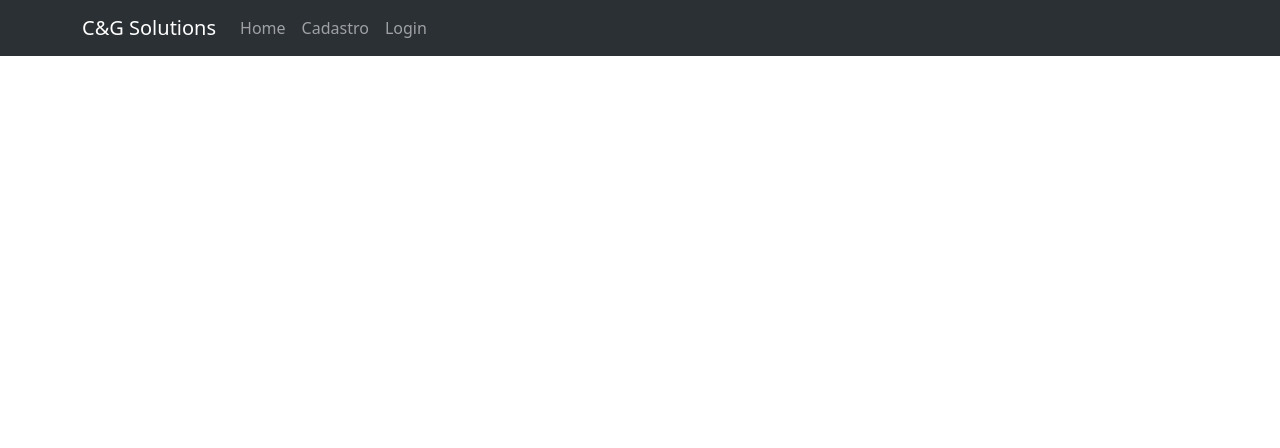
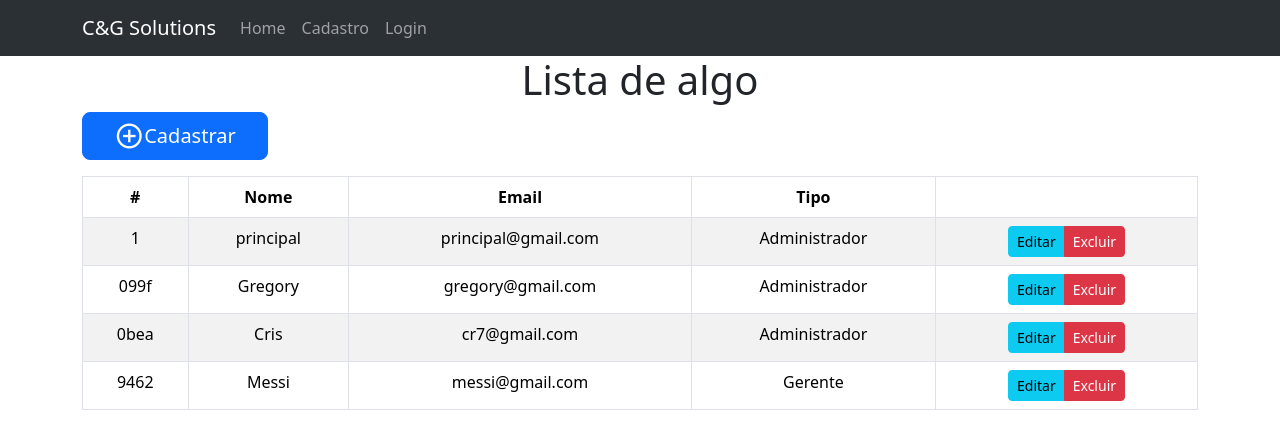
Before and after one commit to Joy-Jn/Prova-Refeita_JOY, a React (Create React App) app: page / in a window 1280 px wide. Shown: the top 448 px of the page. Built offline with nearby package versions, Linux system fonts and the light colour scheme; data requests are answered from the project's data file.

Commit message:
meia aula de novo

```diff
--- a/src/App.js
+++ b/src/App.js
@@ -19,6 +19,7 @@ function App() {
       <BrowserRouter>
         <NavBarra />
         <Routes>
+          <Route path='/' element={<Home />} />
           <Route path='/home' element={<Home />} />
           <Route path='/cadastro' element={<Cadastro />} />
           <Route path='/login' element={<Login />} />
--- /dev/null
+++ b/src/components/ModalCadastrar.jsx
@@ -0,0 +1,117 @@
+import Button from "react-bootstrap/Button";
+import Modal from "react-bootstrap/Modal";
+
+import FloatingLabel from "react-bootstrap/FloatingLabel";
+import Form from "react-bootstrap/Form";
+import { useState } from "react";
+
+const url = "http://localhost:5000/usuarios";
+
+const ModalCadastrar = (props) => {
+  const [nome, setNome] = useState("");
+  const [email, setEmail] = useState("");
+  const [senha, setSenha] = useState("");
+  const [tipo, setTipo] = useState("Administrador");
+
+  const handleCadastrar = async () => {
+    if (nome != "" && email != "" && senha != "") {
+      const user = { nome, email, senha, tipo };
+      const res = await fetch(url, {
+        method: "POST",
+        headers: { "Content-Type": "application/json" },
+        body: JSON.stringify(user),
+      });
+      setNome("");
+      setEmail("");
+      setSenha("");
+      alert("Cadastrado com sucesso");
+      props.onHide();
+    } else {
+      alert("Cadastrado com sucesso");
+    }
+  };
+
+  return (
+    <div>
+      <Modal
+        {...props}
+        size="lg"
+        aria-labelledby="contained-modal-title-vcenter"
+        centered
+      >
+        <Modal.Header closeButton>
+          <Modal.Title id="contained-modal-title-vcenter">
+            Cadastrar funcionário
+          </Modal.Title>
+        </Modal.Header>
+        <Modal.Body>
+          {/* caixinha do nome */}
+          <FloatingLabel
+            controlId="floatingInputName"
+            label="Nome"
+            className="mb-3"
+          >
+            <Form.Control
+              type="text"
+              placeholder="Digite seu nome"
+              value={nome}
+              onChange={(e) => {
+                setNome(e.target.value);
+              }}
+            />
+          </FloatingLabel>
+          {/* caixinha do email */}
+          <FloatingLabel
+            controlId="floatingInputEmail"
+            label="Email"
+            className="mb-3"
+          >
+            <Form.Control
+              type="email"
+              placeholder="name@example.com"
+              value={email}
+              onChange={(e) => {
+                setEmail(e.target.value);
+              }}
+            />
+          </FloatingLabel>
+          {/* caixinha da senha */}
+          <FloatingLabel
+            controlId="floatingPassword"
+            label="Senha"
+            className="mb-3"
+          >
+            <Form.Control
+              type="password"
+              placeholder="Password"
+              value={senha}
+              onChange={(e) => {
+                setSenha(e.target.value);
+              }}
+            />
+          </FloatingLabel>
+
+          {/* caixinha tipo */}
+          <Form.Group controlId="formGridTipo">
+            <Form.Label>Tipo</Form.Label>
+            <Form.Select
+              value={tipo}
+              onChange={(e) => {
+                setTipo(e.target.value);
+              }}
+            >
+              <option>Administrador</option>
+              <option>Gerente</option>
+              <option>Funcionário</option>
+            </Form.Select>
+          </Form.Group>
+        </Modal.Body>
+        <Modal.Footer>
+          <Button onClick={handleCadastrar}>Cadastrar</Button>
+        </Modal.Footer>
+      </Modal>
+    </div>
+  );
+};
+
+export default ModalCadastrar;
--- a/src/data/db.json
+++ b/src/data/db.json
@@ -4,19 +4,29 @@
       "id": "1",
       "nome": "principal",
       "email": "principal@gmail.com",
-      "senha": "1234"
+      "senha": "1234",
+      "tipo": "Administrador"
     },
     {
       "id": "099f",
       "nome": "Gregory",
       "email": "gregory@gmail.com",
-      "senha": "1234"
+      "senha": "1234",
+      "tipo": "Administrador"
     },
     {
       "id": "0bea",
       "nome": "Cris",
       "email": "cr7@gmail.com",
-      "senha": "cr7"
+      "senha": "cr7",
+      "tipo": "Administrador"
+    },
+    {
+      "id": "9462",
+      "nome": "Messi",
+      "email": "messi@gmail.com",
+      "senha": "1234",
+      "tipo": "Gerente"
     }
   ]
 }
--- a/src/pages/Home.jsx
+++ b/src/pages/Home.jsx
@@ -5,12 +5,16 @@ import ButtonGroup from "react-bootstrap/ButtonGroup";
 
 import Table from "react-bootstrap/Table";
 
-import {useState, useEffect} from "react"
+import { useState, useEffect } from "react";
+
+import ModalCadastrar from "../components/ModalCadastrar";
+
 const url = "http://localhost:5000/usuarios";
 
 const Home = () => {
+  const [usuarios, setUsuarios] = useState([]);
 
-  const [usuarios, setUsuarios] = useState([]);
+  const [modalCadastrar, setModalCadastrar] = useState(false);
 
   //Resgate de dados da API
   useEffect(() => {
@@ -27,9 +31,6 @@ const Home = () => {
     console.log(usuarios);
   }, []);
 
-
-
-
   return (
     <div>
       <Container>
@@ -39,6 +40,9 @@ const Home = () => {
             variant="primary"
             size="lg"
             className="mb-3 d-inline-flex justify-content-center"
+            onClick={() => {
+              setModalCadastrar(true)
+            }}
           >
             <span
               className="material-symbols-outlined flex"
@@ -56,17 +60,17 @@ const Home = () => {
               <th>#</th>
               <th>Nome </th>
               <th>Email</th>
-              <th>Senha</th>
+              <th>Tipo</th>
               <th></th>
             </tr>
           </thead>
           <tbody>
-            {usuarios.map((user)=>(
+            {usuarios.map((user) => (
               <tr key={user.id}>
                 <td>{user.id}</td>
                 <td>{user.nome}</td>
                 <td>{user.email}</td>
-              <td>{user.senha}</td>
+                <td>{user.tipo}</td>
                 <td>
                   <ButtonGroup size="sm">
                     <Button variant="info">Editar</Button>
@@ -77,6 +81,13 @@ const Home = () => {
             ))}
           </tbody>
         </Table>
+
+        <ModalCadastrar
+          show={modalCadastrar}
+          onHide={() => {
+            setModalCadastrar(false);
+          }}
+        />
       </Container>
     </div>
   );
```
Lines whose indentation alone changed are shown as unchanged.
